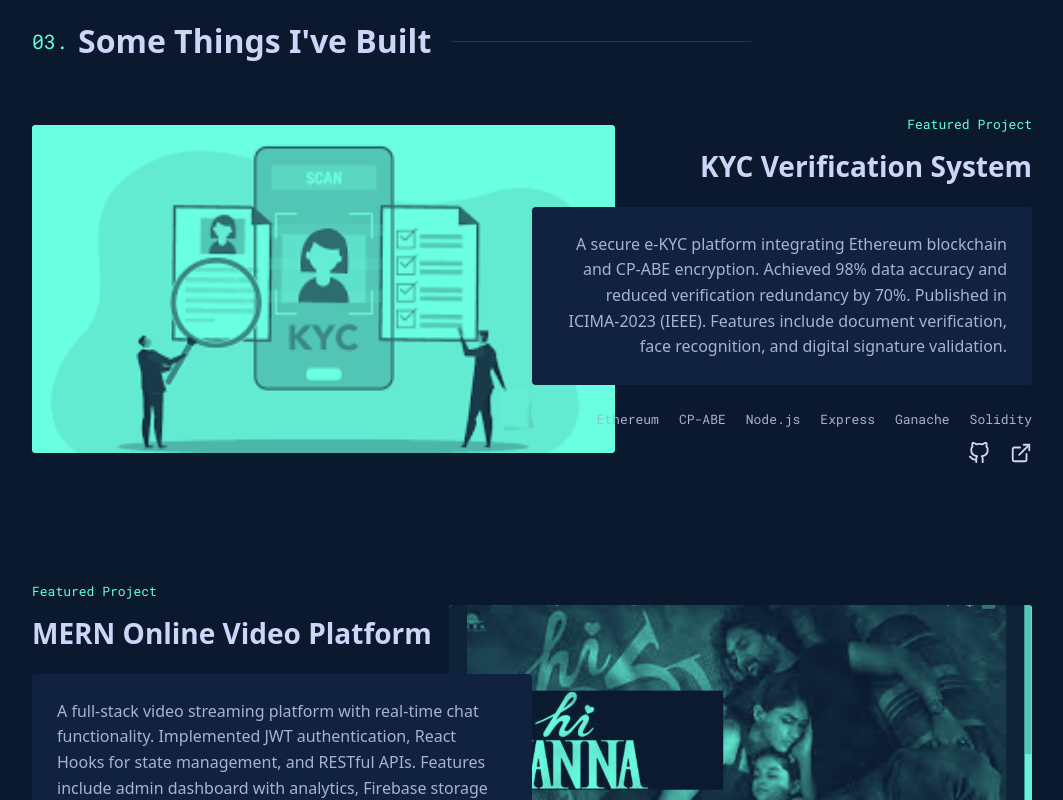
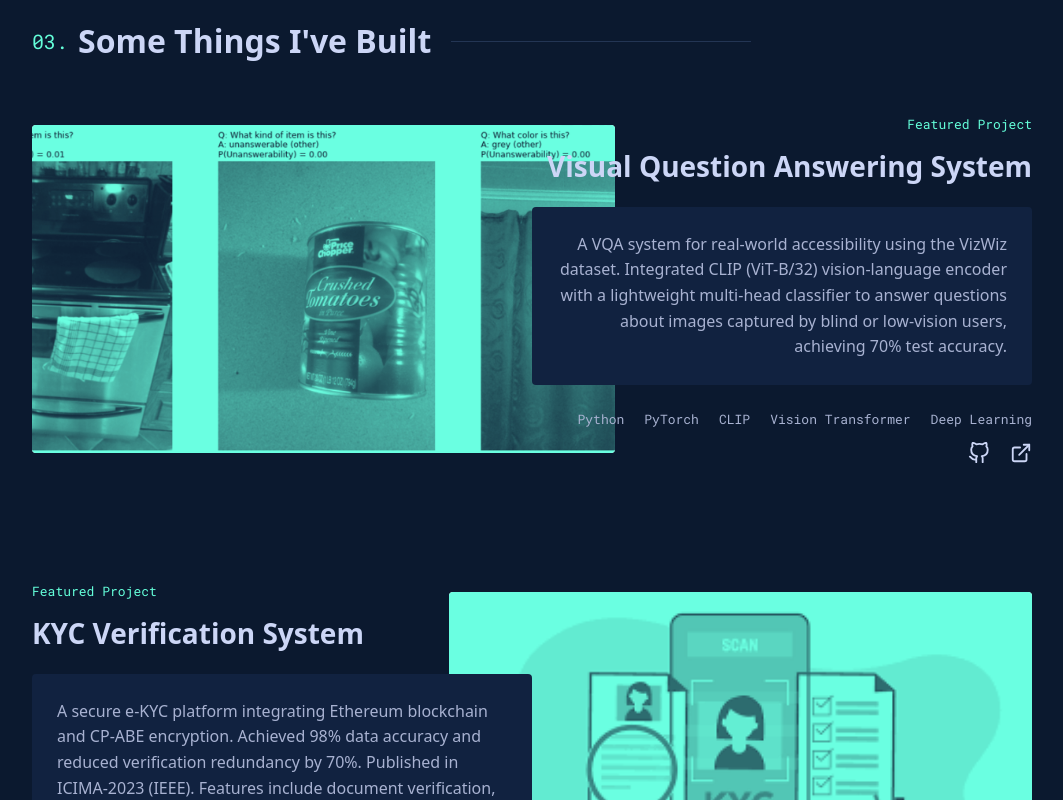
Before and after one commit to Vishnupriya-1008/Portfolio-, a Next.js app: page / in a window 1280 px wide. Shown: the part 2360-3160 px from the top of the page, without its empty margins (108-1171 px from the left). Built offline with nearby package versions, Linux system fonts and the light colour scheme.

Commit message:
feat: add Visual Question Answering project to featured projects

```diff
--- a/src/components/Work.tsx
+++ b/src/components/Work.tsx
@@ -5,6 +5,14 @@ import styles from './Work.module.css'
 import { FiGithub, FiExternalLink, FiFolder } from 'react-icons/fi'
 
 const projects = [
+  {
+    title: 'Visual Question Answering System',
+    description: 'A VQA system for real-world accessibility using the VizWiz dataset. Integrated CLIP (ViT-B/32) vision-language encoder with a lightweight multi-head classifier to answer questions about images captured by blind or low-vision users, achieving 70% test accuracy.',
+    tech: ['Python', 'PyTorch', 'CLIP', 'Vision Transformer', 'Deep Learning'],
+    github: 'https://github.com/lakki12233/VQA_bot',
+    external: '#',
+    image: '/images/vqa.png'
+  },
   {
     title: 'KYC Verification System',
     description: 'A secure e-KYC platform integrating Ethereum blockchain and CP-ABE encryption. Achieved 98% data accuracy and reduced verification redundancy by 70%. Published in ICIMA-2023 (IEEE). Features include document verification, face recognition, and digital signature validation.',
```
